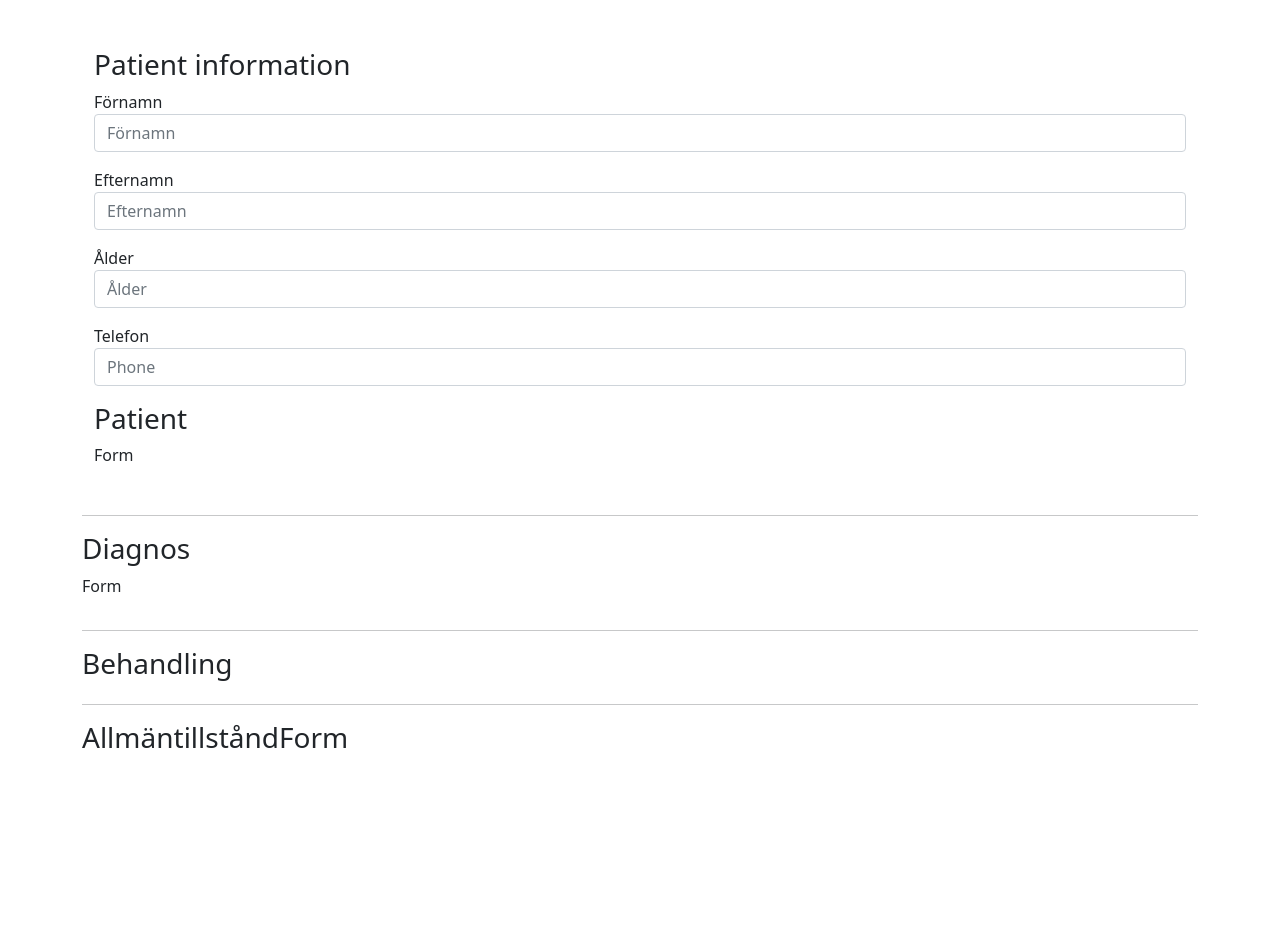
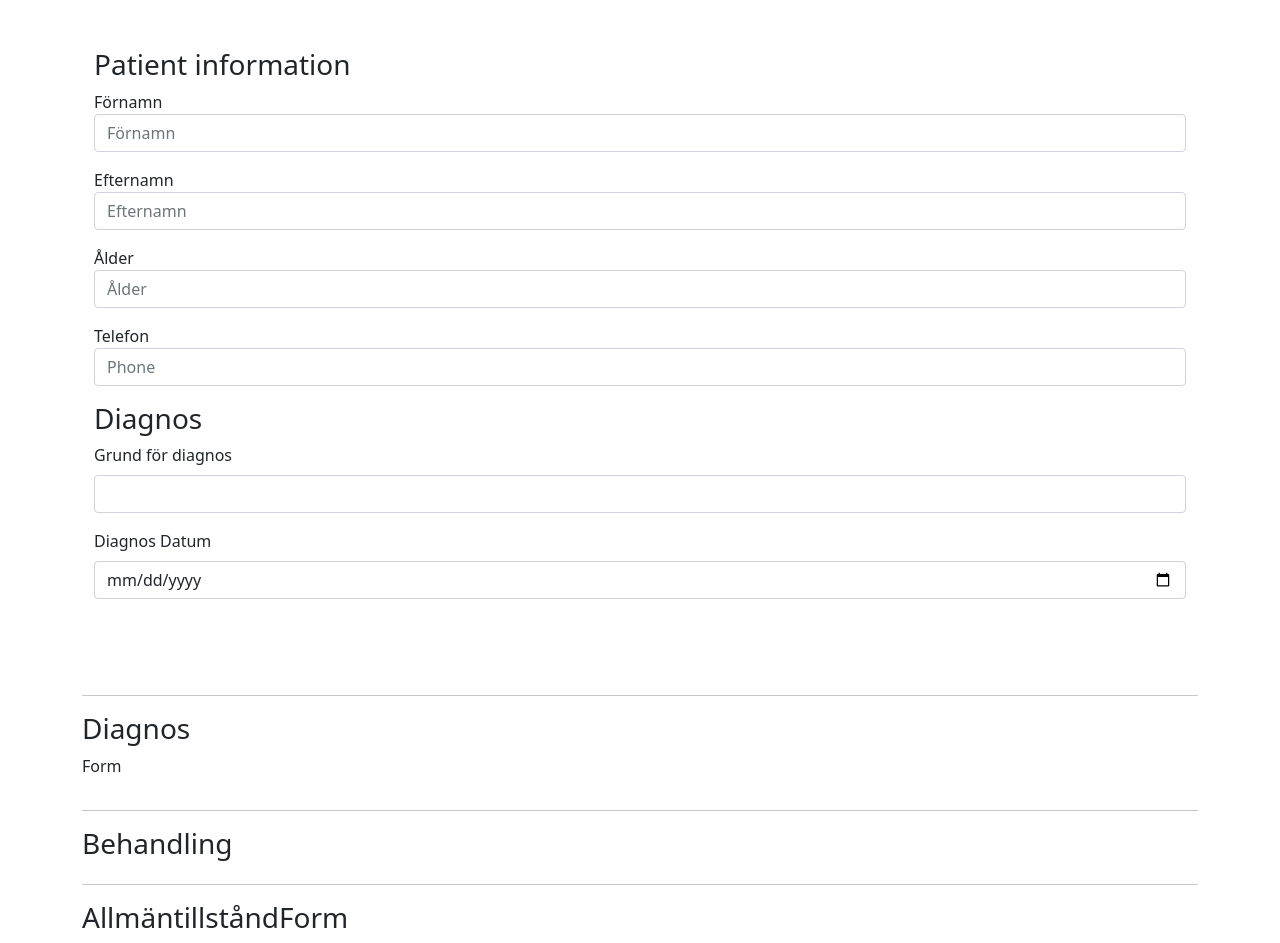
Before and after one commit to ahmmuh/patient_system, a React (Create React App) app: page / in a window 1280 px wide. Before the commit the page ends 800 px from the top, so only its background shows below. Built offline with nearby package versions, Linux system fonts and the light colour scheme.

Commit message:
Added Diagnos form

```diff
--- a/src/components/DiagnosForm.jsx
+++ b/src/components/DiagnosForm.jsx
@@ -1,39 +1,39 @@
-import React, { useState } from 'react'
+import React from 'react'
 
-function DiagnosForm({diagnos,setPatientRegister}) {
+function DiagnosForm({diagnos,patientChangeHandler}) {
+  let {diagnosTyp,diagnosDatum} = diagnos;
+  console.log("diagnos",diagnos)
+
   return (
     <div className='row mb-5'>
       <div className='col'>
 
         <div className="mb-3">
-          <label htmlFor="" className="form-label"><h5 className='lead'>Grund för diagnos</h5></label>
-          <select
-          onChange={(e) => setPatientRegister(e.target.value)}
-          name='diagnosTyp'
-            className="form-select form-select-lg">
-            <option defaultValue>Välj diagnos</option>
-            <option value={1}>Volvo</option>
-            {
-              diagnos.map((diagno) =>(
-                <option key={diagno.diagnosId} value={diagno.diagnosTyp}>{diagno.diagnosTyp}</option>
 
-              ))
-            }
+        <label htmlFor="diagnosTyp" className="form-label">Grund för diagnos</label>
+          <input
+            type="text"
+            className="form-control"
+            name="diagnosTyp"
+            id='diagnosTyp'
+            value={diagnosTyp.diagnosTyp}
+            aria-describedby="diagnosTyp"
+             onChange={patientChangeHandler}
 
-          </select>
-
+          />
         </div>
 
 
         <div className="mb-3">
-          <label htmlFor="" className="form-label">Diagnos Datum</label>
+          <label htmlFor="diagnosDatum" className="form-label">Diagnos Datum</label>
           <input
-            type={'date'}
+            type="date"
             className="form-control"
             name="diagnosDatum"
-            // value={diagnos.diagnosDatum}
+            id='diagnosDatum'
+            value={diagnosDatum.diagnosDatum}
             aria-describedby="diagnosDatum"
-            // onChange={handleChangeForDiagnos}
+             onChange={patientChangeHandler}
 
           />
 
--- a/src/components/PatientRegister.jsx
+++ b/src/components/PatientRegister.jsx
@@ -5,48 +5,18 @@ import DiagnosForm from "./DiagnosForm";
 import BehandlingsForm from "./BehandlingsForm";
 import Patientform from "./Patientform";
 function PatientRegister() {
-  const [registerPatient, setPatientRegister] = useState({
-    firstName: "",
-    age: 0,
-    diagnos: [diagnosLista],
-    behandlingar: [behandlingsLista],
-    operationkoder: [],
-    ecogoStatus: 0,
-  });
-
-  //user test
-  const [user, setUser] = useState({
-    userName: "",
-    firstName: "",
-    lastName: "",
-    email: "",
-  });
-
-  const [diagnos, setDiagnos] = useState({
-    diagnosType: "",
-    diagnosDatum: new Date(),
-  });
-
-  //test form
 
   const [patient, setPatient] = useState({
     firstName: "",
     lastName: "",
     age: "",
     phone: "",
-    diagnos: {dianosTyp: "Kirurgi",date: new Date}
+    diagnos: {diagnosTyp: "", diagnosDatum: new Date},
   });
 
+// ta ut diagnos from patient objekt - skicka in det vidare till <DiagnosForm /> komponent
+let {diagnos} = patient;
 
-
-  // diagnos:{diagnosTyp:"",diagnosDatum: new Date},
-  // diagnosTyp: "",
-  // diagnosDatum: new Date(),
-  // behandling: "",
-  // ecog: 0,
-  // const changeHandler = (e) =>{
-  //   setPatient(e.target.value)
-  // }
   const patientChangeHandler = (e) => {
     e.preventDefault();
     setPatient({
@@ -56,60 +26,15 @@ function PatientRegister() {
 
   };
 
-  console.log(patient)
 
-  // useEffect(() =>{
-  //   setPatient({
-  //     ...patients,
-  //     [e.target.name]: value
-  //   })
-  // },[])
+  //skriv ut patient info som namn
+  // console.log(patient)
   return (
+    <>
     <div className="container">
-      {/* user test form */}
-      {/* <form>
-        <input
-          type="text"
-          name="userName"
-          id="userName"
-          value={user.userName}
-          className="form-control"
-          placeholder="användarnamn"
-          onChange={userChangeHandler}
-        />
 
-        <input
-          type="text"
-          name="firstName"
-          id="firstName"
-          value={user.firstName}
-          className="form-control"
-          placeholder="Förnamn"
-          onChange={userChangeHandler}
-        />
-
-        <input
-          type="text"
-          name="lastName"
-          id="lastName"
-          value={user.lastName}
-          className="form-control"
-          placeholder="Efternamn"
-          onChange={userChangeHandler}
-        />
-        <input
-          type="text"
-          name="email"
-          id="email"
-          value={user.email}
-          className="form-control"
-          placeholder="E-post"
-          onChange={userChangeHandler}
-        />
-      </form> */}
 
     <div className="row justify-content-center align-items-center g-2">
-        {/* <input type="text" name="test" id="test" value={test} onChange={(e) => setTest(e.target.value)} /> */}
       <div className="col">
         <h3>Patient information</h3>
         <Patientform patientChangeHandler={patientChangeHandler}
@@ -119,8 +44,12 @@ function PatientRegister() {
 
     <div className="row justify-content-center align-items-center g-2">
       <div className="col">
-          <h3>Patient</h3>
-          <p>Form</p>
+        <h3>Diagnos</h3>
+        <DiagnosForm
+        patientChangeHandler={patientChangeHandler}
+        setPatient={setPatient}
+        diagnos={diagnos}
+        />
       </div>
     </div>
 
@@ -185,6 +114,7 @@ function PatientRegister() {
       </form>
     </div>
   </div>
+    </>
   );
 }
 
```
Also changed, not shown: src/components/Patientform.jsx (+1 -6 lines). Lines whose indentation alone changed are shown as unchanged.
